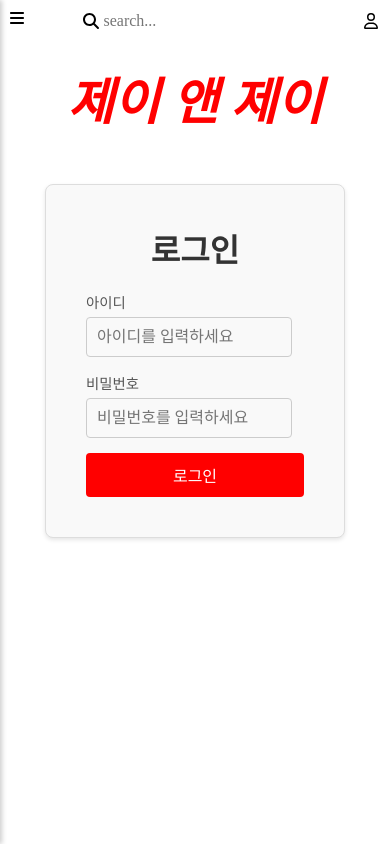
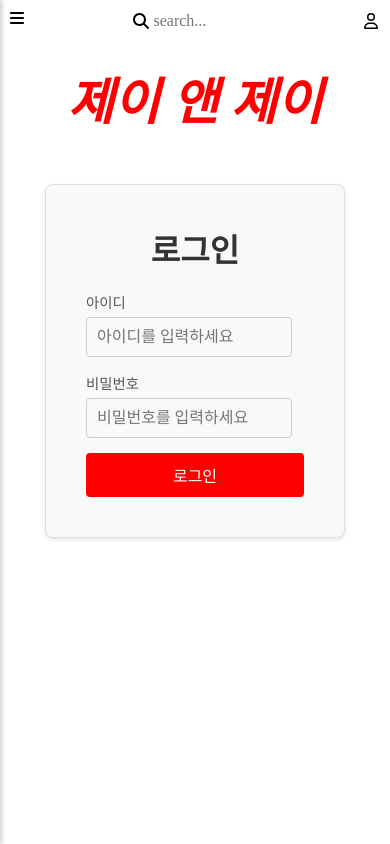
Before and after one commit to calevv/RC-shoppingmall-demo, a React (Vite) app: page /login in a window 390 px wide. Built offline with nearby package versions, Linux system fonts and the light colour scheme; the HTML template or start-up script is replaced by a standard one; a web font is replaced by a local one.

Commit message:
서치바 수정

```diff
--- a/src/components/HeaderBar.css
+++ b/src/components/HeaderBar.css
@@ -9,6 +9,7 @@
     justify-content: right;
     gap: 20px;
     padding: 10px;
+    box-sizing: border-box;
 }
 
 .search-part {
@@ -114,7 +115,9 @@
 @media (max-width: 768px) {
     .top-area {
         justify-content: space-between;
-        box-sizing: border-box;
+    }
+    .search-part input {
+        width: 100px;
     }
     .login-button > div {
         display: none;
```
